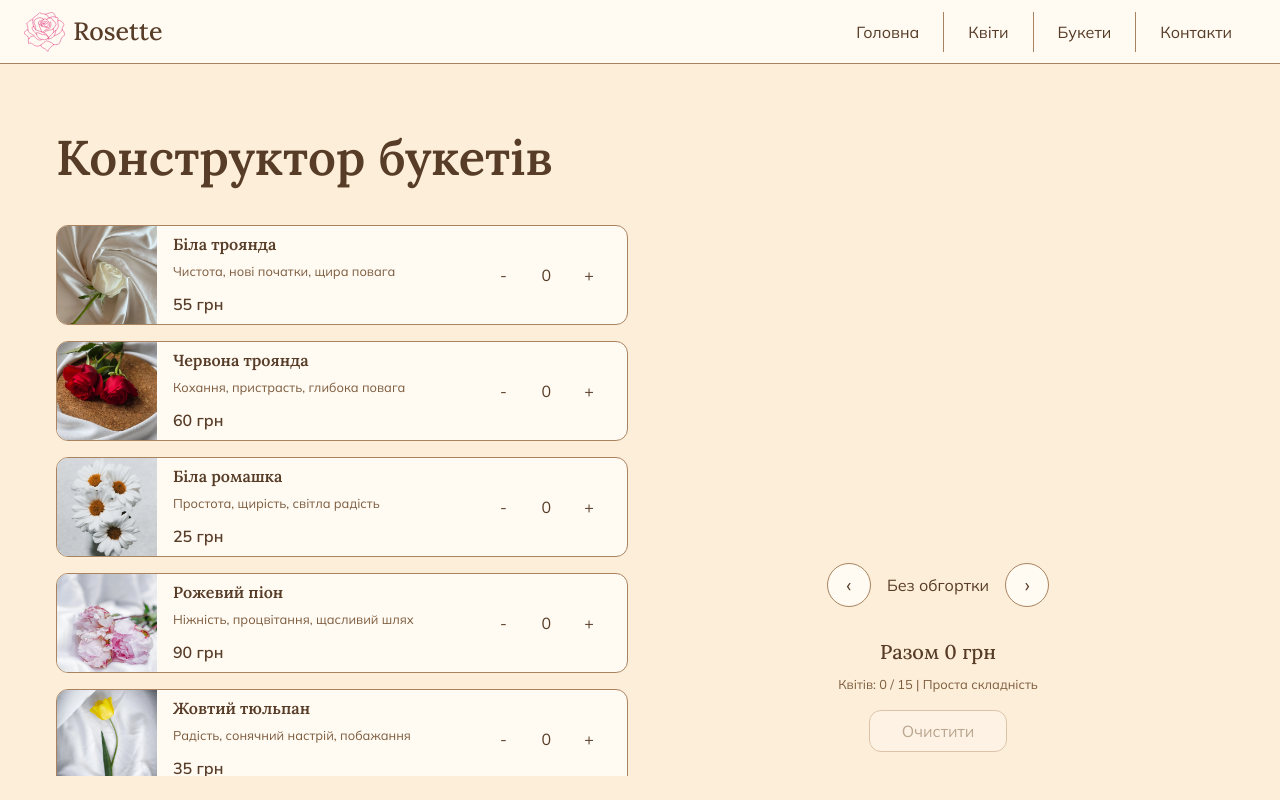
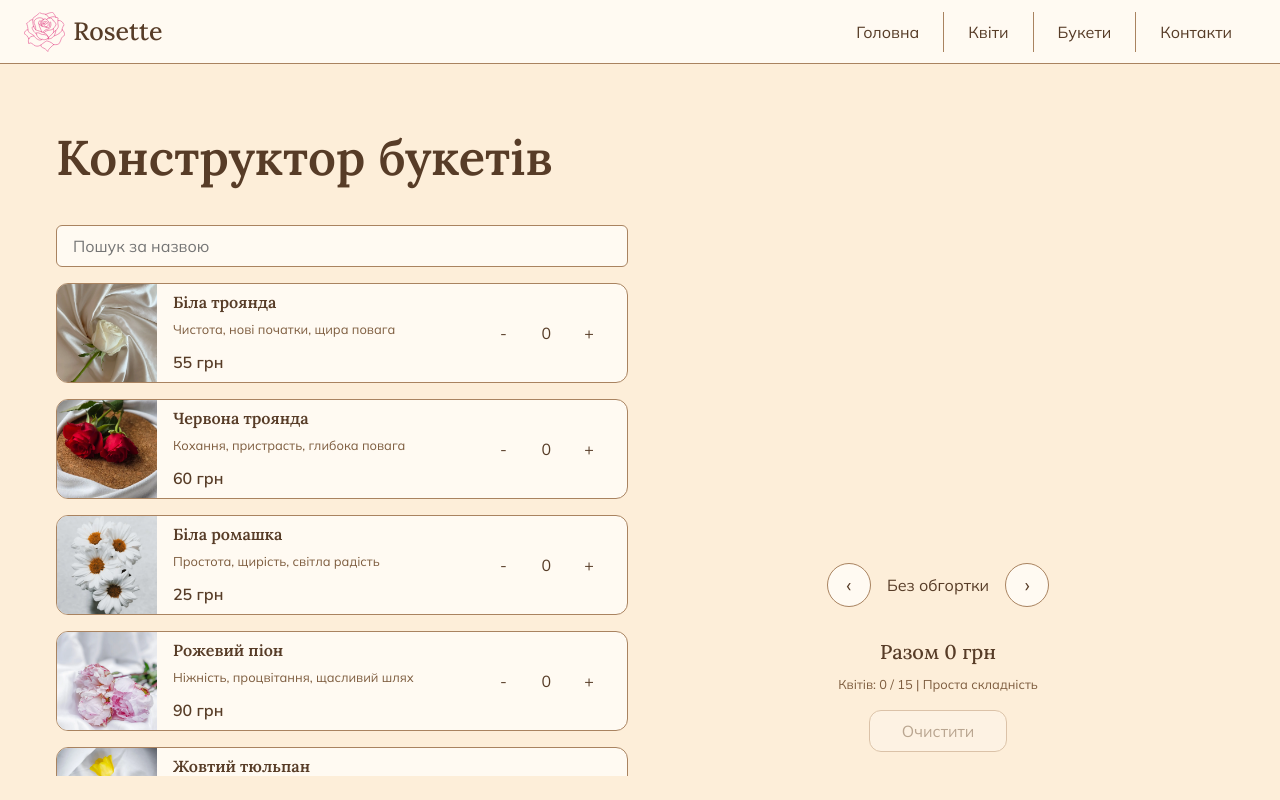
Before and after one commit to polunovaAnna/flowers, a React (Vite) app: page /builder in a window 1280 px wide. Built offline with nearby package versions, Linux system fonts and the light colour scheme.

Commit message:
Add search to builder flower list

```diff
--- /dev/null
+++ b/src/components/SearchInput.jsx
@@ -0,0 +1,14 @@
+export function SearchInput({id, label, placeholder = "Пошук за назвою", value, onChange}) {
+    return (
+        <input
+            type="search"
+            id={id}
+            autoComplete="off"
+            className="search-input"
+            placeholder={placeholder}
+            aria-label={label}
+            value={value}
+            onChange={(event)=>onChange(event.target.value)}
+        />
+    )
+}
--- a/src/pages/BuilderPage.jsx
+++ b/src/pages/BuilderPage.jsx
@@ -11,10 +11,20 @@ import { BouquetPreview } from "../components/BouquetPreview";
 import { PriceSummary } from "../components/PriceSummary";
 import { Spinner } from "../components/Spinner";
 import { ErrorMessage } from "../components/ErrorMessage";
+import { useFilteredList } from "../hooks/useFilteredList";
+import { PRICE_NAME_SORTERS } from "../utils/sorters";
+import { SearchInput } from "../components/SearchInput";
+
+const SEARCH_FIELDS = ["name"];
 
 export function BuilderPage() {
     const { flowers, wrappers, complexityLevels, error, isLoading } = useConstructorData();
     const builder = useBouquetBuilder();
+
+    const { visibleItems, query, setQuery } = useFilteredList(flowers, {
+        searchFields: SEARCH_FIELDS,
+        sorters: PRICE_NAME_SORTERS
+    });
 
     const complexityId = getComplexityId(complexityLevels, builder.totalCount);
 
@@ -54,8 +64,16 @@ export function BuilderPage() {
         <section className="builder-page">
             <h1>Конструктор букетів</h1>
             <div className="builder">
+                <div className="builder__picker">
+                    <SearchInput
+                        id="builder-search"
+                        label="Пошук квітів за назвою"
+                        value={query}
+                        onChange={setQuery}
+                    />
                     <div className="builder__flowers" aria-label="Квіти">
-                    {flowers.map((flower) => (
+                        {visibleItems.length === 0 && <p>Нічого не знайдено</p>}
+                        {visibleItems.map((flower) => (
                             <FlowerCard key={flower.id} flower={flower}>
                                 <QuantityStepper
                                     label={flower.name}
@@ -66,6 +84,7 @@ export function BuilderPage() {
                                 />
                             </FlowerCard>
                         ))}
+                    </div>
                 </div>
                 <div className="builder__preview">
                     <div className="builder__stage">
--- /dev/null
+++ b/src/styles/components/_search-input.scss
@@ -0,0 +1,19 @@
+@use '../variables' as *;
+
+.search-input {
+    display: block;
+    width: 100%;
+    padding: $space-2 $space-3;
+    font-family: $font-body;
+    font-size: $text-base;
+    color: $color-text;
+    background: $color-surface;
+    border: 1px solid $color-border;
+    border-radius: $radius-sm;
+    transition: border-color $transition-base;
+
+    &:hover,
+    &:focus {
+        border-color: $color-button-highlight;
+    }
+}
--- a/src/styles/main.scss
+++ b/src/styles/main.scss
@@ -15,6 +15,7 @@
 @use 'components/bouquet-preview';
 @use 'components/price-summary';
 @use 'components/error-message';
+@use 'components/search-input';
 
 @use 'pages/catalog-page';
 @use 'pages/contacts-page';
--- a/src/styles/pages/_builder-page.scss
+++ b/src/styles/pages/_builder-page.scss
@@ -16,6 +16,13 @@ $builder-thumb: 100px;
     grid-template-columns: minmax(0, 1fr) minmax(0, 1fr);
     grid-template-rows: minmax(0, 1fr);
     gap: $space-4;
+
+    &__picker {
+        display: flex;
+        flex-direction: column;
+        gap: $space-3;
+        min-height: 0;
+    }
 
     &__flowers {
         @include hide-scrollbar;
```
Lines whose indentation alone changed are shown as unchanged.
